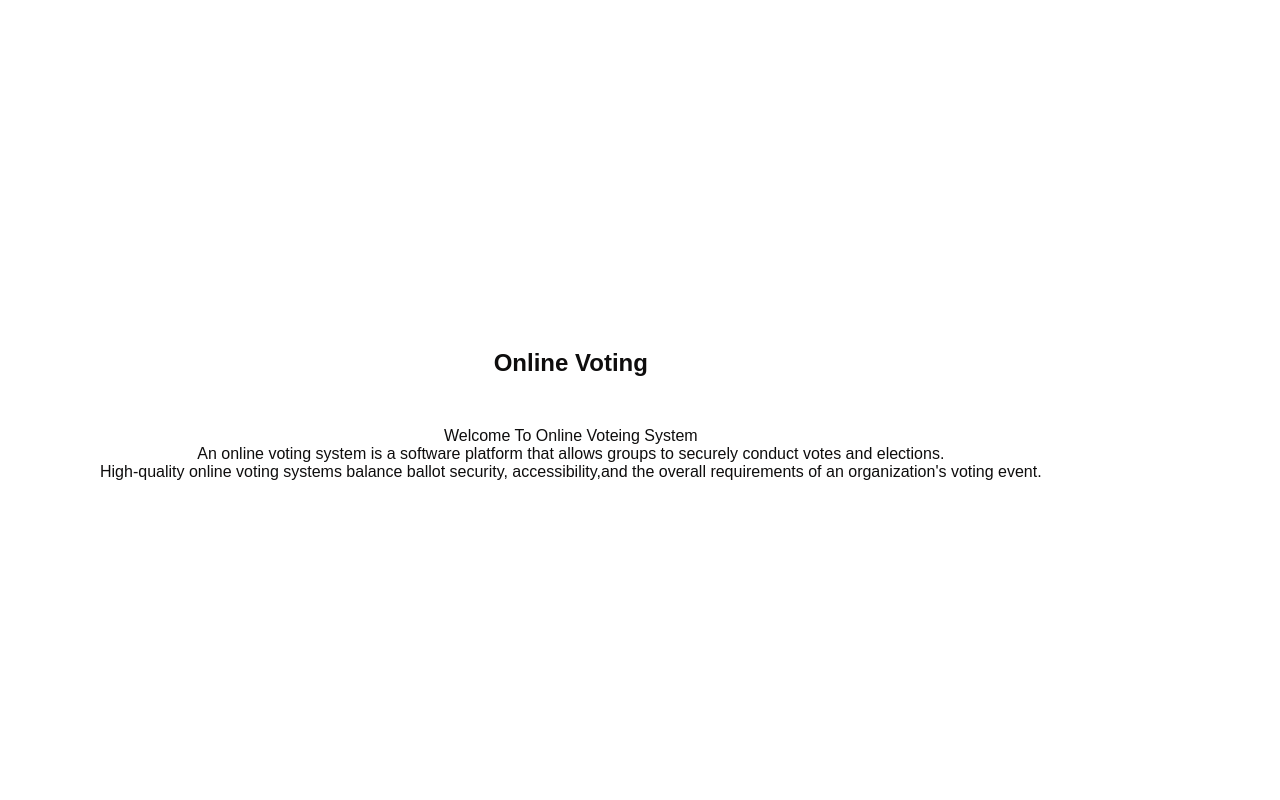
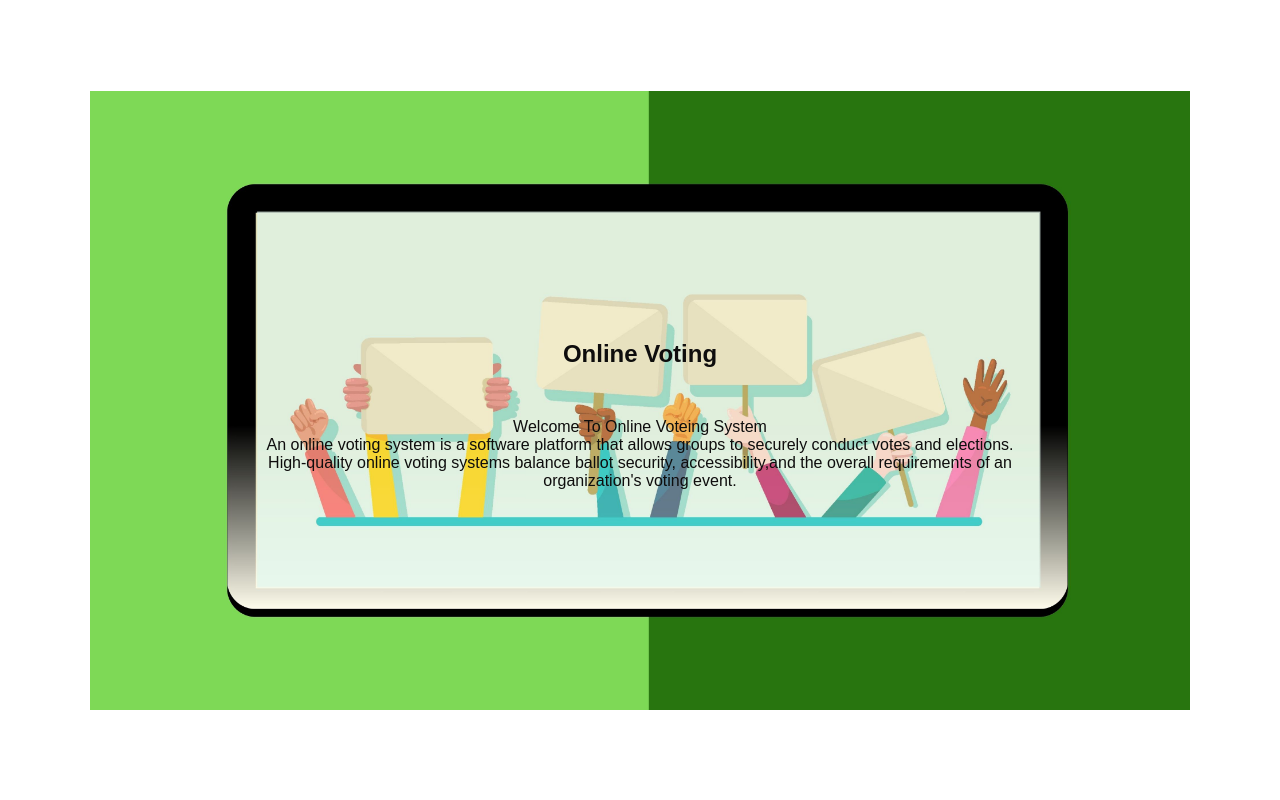
Before and after one commit to ICNZACK/ONLINE-VOTING-SYSTEM, a PHP site: page / in a window 1280 px wide. Run offline with PHP 8.4, Linux system fonts and the light colour scheme; some web fonts are replaced.

Commit message:
change background

```diff
--- a/stylesheet3.css
+++ b/stylesheet3.css
@@ -28,7 +28,7 @@
 
 .nav a {
     position: relative;
-    font-size: 1.6em;
+    font-size: 1.3em;
     color: #fff;
     text-decoration: none;
     font-family: 'Unna', serif;
@@ -61,12 +61,17 @@
     background-position:center;
     display: flex;
     align-items: center;
+    justify-content: center;
     padding: 80px 100px 0;
 }
 .Home .content {
     color: #0e0d0d;
     text-align:center;
     background-position: center;
+}
+
+.content {
+    max-width: 752px;
 }
 
 .content h2 {
@@ -90,11 +95,11 @@
     background:black;
 }
 body {
-    display: flex;
+    display: relative;
     justify-content: center;
     align-items: center;
     min-height: 100%;
-    background: url("") no-repeat;
+    background: url("./css/new.jpg") no-repeat;
     background-size: 1100px;
     background-position: center;
 
```
